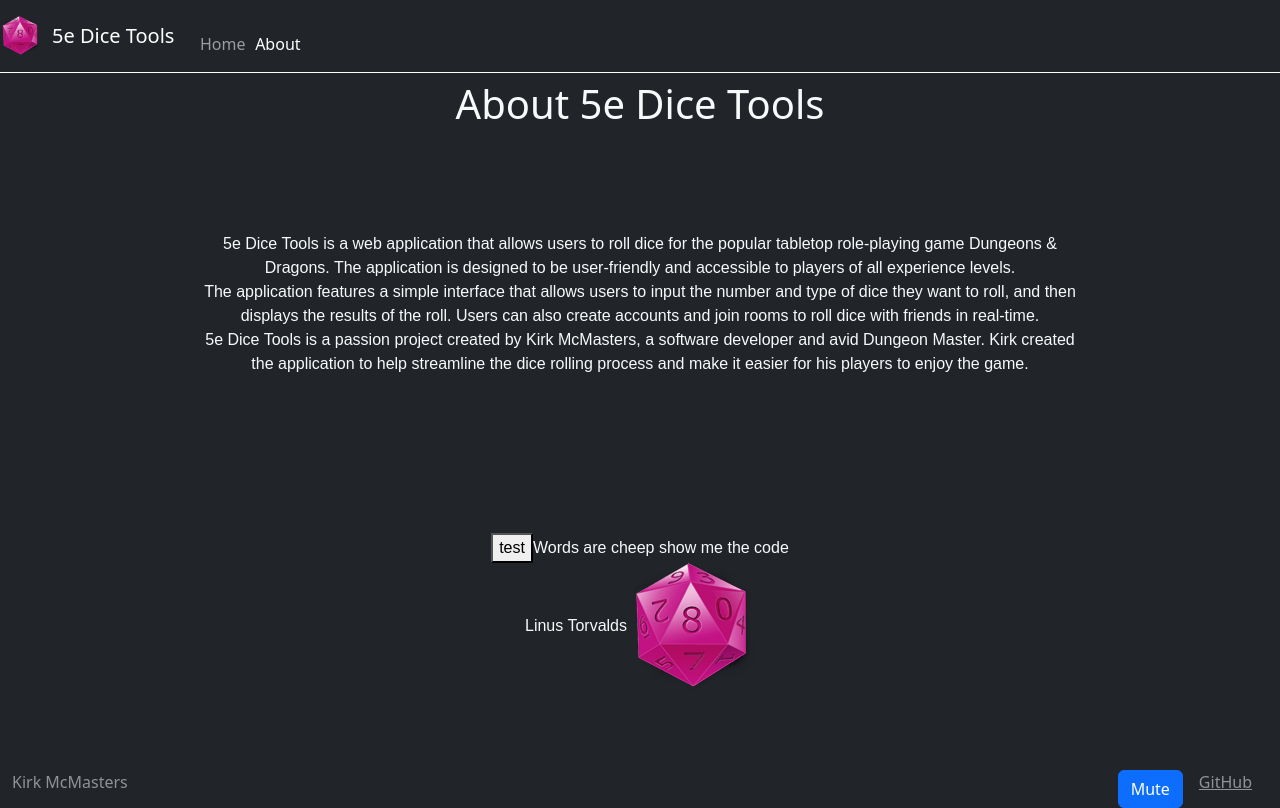
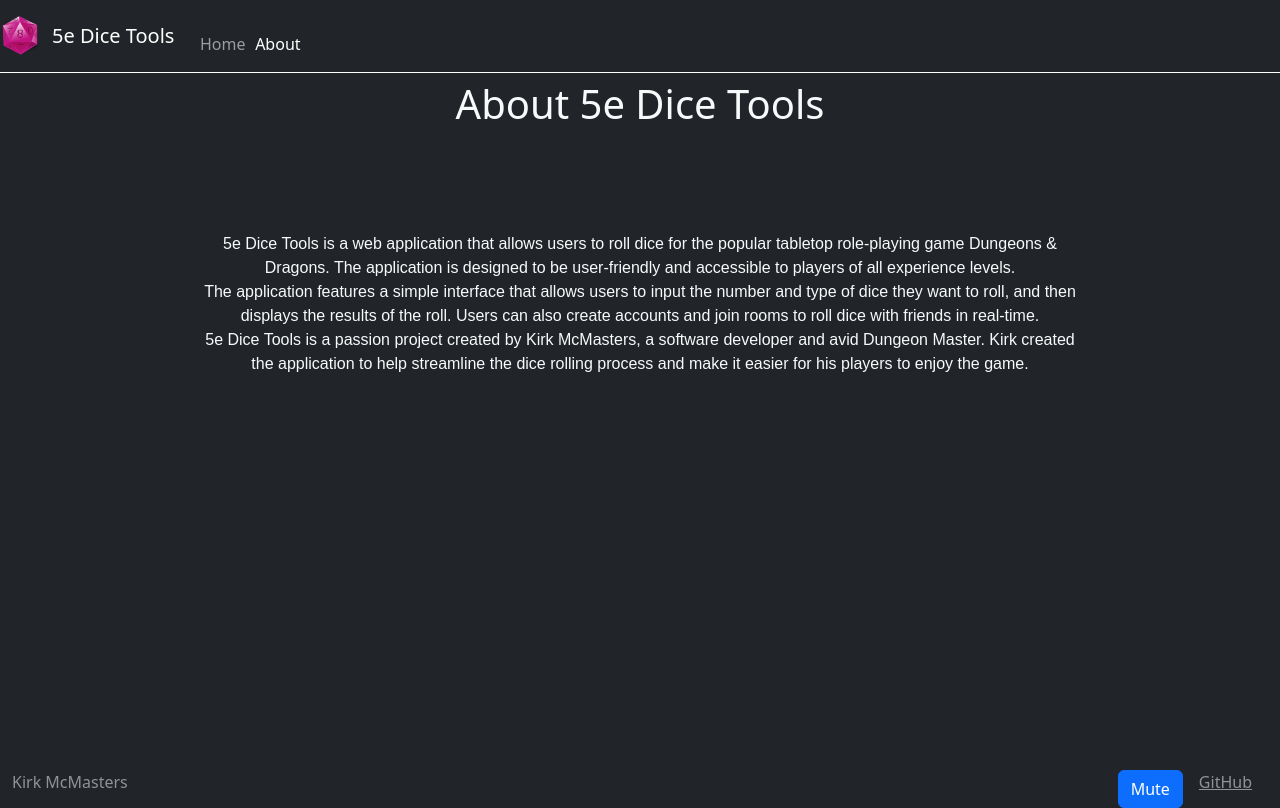
Before and after one commit to Sp0-0k/startupweb260, a React (Vite) app in the folder startupReact/: page /about in a window 1280 px wide. Built offline with nearby package versions, Linux system fonts and the light colour scheme; no server answers.

Commit message:
Cleaned up my about page and some local storage

```diff
--- a/startupReact/src/about/about.jsx
+++ b/startupReact/src/about/about.jsx
@@ -1,21 +1,6 @@
 import React from 'react';
 
 export function About() {
-  const[quote, setQuote] = React.useState({text: '...Loading', author: "Lee Jensen"});
-  const[image, setImage] = React.useState(null);
-
-  React.useEffect(() => {
-    setTimeout(()=> {
-    setQuote({text: "Words are cheep show me the code", author: "Linus Torvalds"});
-    setImage('dice2.png');
-    }, 5000);
-
-  }, []);
-
-  function fetchQuote(){
-    setQuote({text: "Words are cheep show me the code", author: "TestThis"})
-    setImage("tree.jpg")
-  }
 
   return (
     <main>
@@ -26,15 +11,6 @@ export function About() {
           5e Dice Tools is a passion project created by Kirk McMasters, a software developer and avid Dungeon Master. Kirk created the application to help streamline the dice rolling process and make it easier for his players to enjoy the game.
         </p>
 
-        <p>
-          <button onClick={fetchQuote}> test </button>
-          {quote.text}
-          <br />
-          {quote.author}
-          {image && (
-          <img src={image} alt="random" />)}
-        </p>
-
     </main>
   );
 }
--- a/startupReact/src/login/authenticated.jsx
+++ b/startupReact/src/login/authenticated.jsx
@@ -16,6 +16,7 @@ export function Authenticated(props) {
       })
       .finally(() => {
         localStorage.removeItem('userName');
+        localStorage.removeItem('roomCode');
         props.onLogout();
       });
   }
```
Also changed, not shown: startupReact/public/tree.jpg (deleted).
